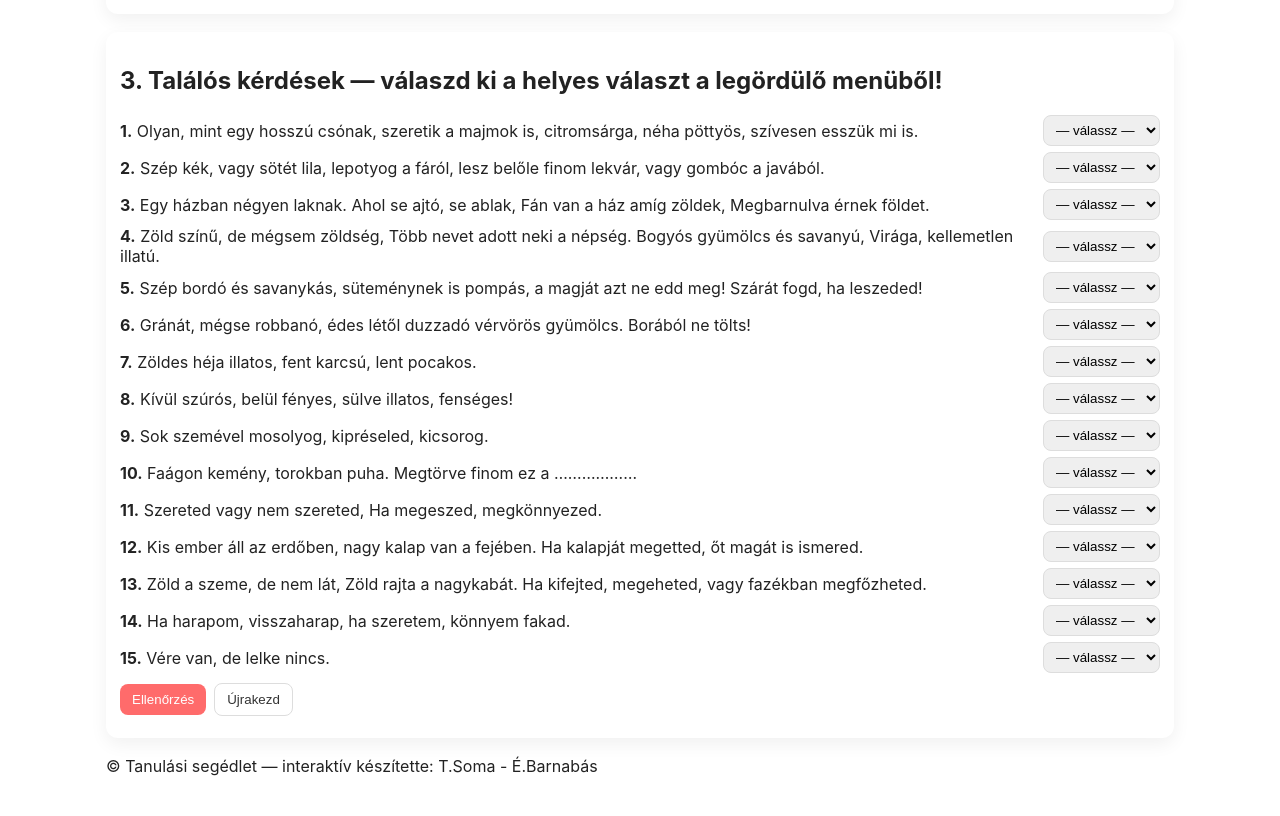
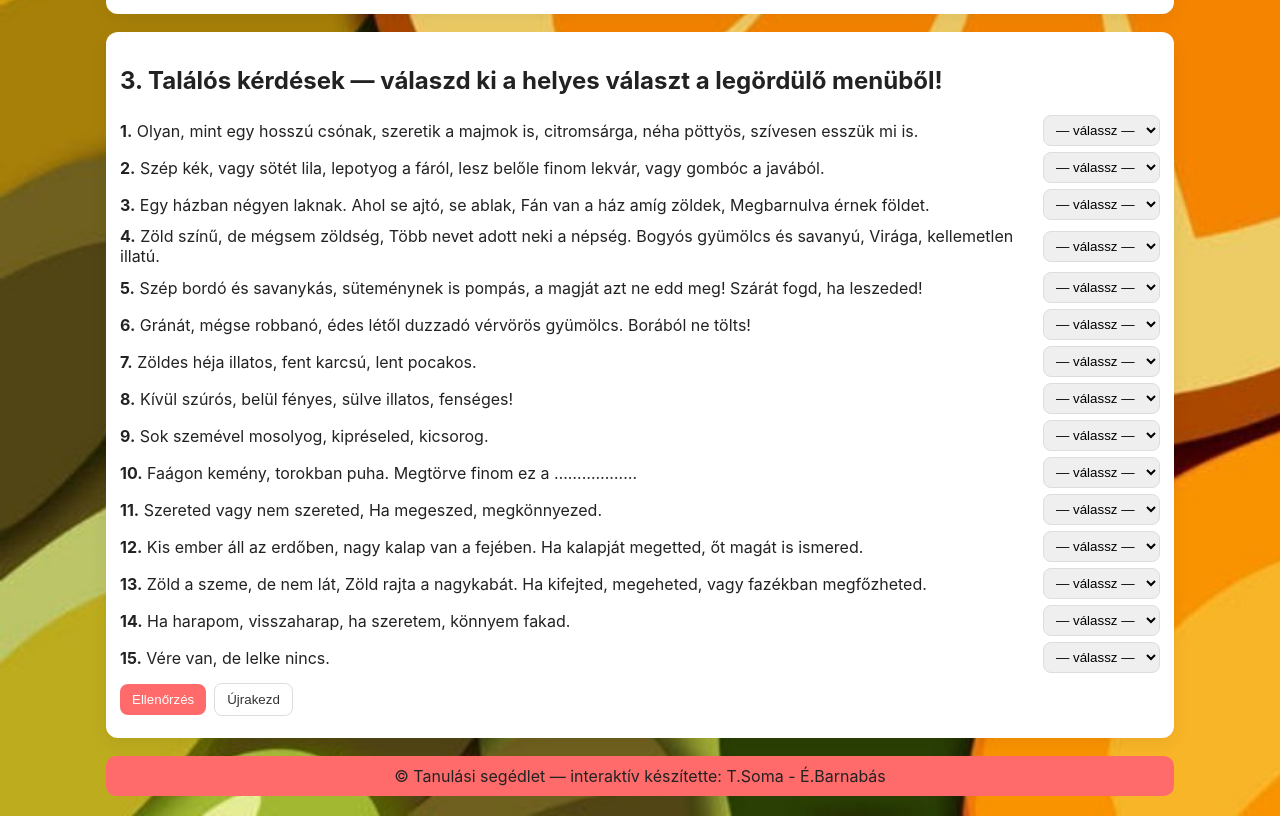
Before and after one commit to Blad2500/mathiasznap, a plain HTML site: page index.html in a window 1280 px wide. Shown: the part 1383-2199 px from the top of the page. Drawn offline with Linux system fonts and the light colour scheme.

Commit message:
kesz a hatter is de nem fix

```diff
--- a/style.css
+++ b/style.css
@@ -11,6 +11,10 @@ body{
   margin:0;
   background: linear-gradient(180deg,#fff8ef 0%, #fff 60%);
   color:#222;
+  background-image: url(wallpaperflare.com_wallpaper.jpg);
+  background-repeat: no-repeat;
+  background-size: cover;
+
 
 }
 
@@ -92,3 +96,12 @@ select.wrong {
   background-color: #ffecec;
   border-color: #ffb3b3;
 }
+
+footer{
+  background-color: #ff6b6b;
+  text-align: center;
+  margin: auto;
+  padding-top: 10px;
+  padding-bottom: 10px;
+  border-radius: 10px;
+}
```
Also changed, not shown: wallpaperflare.com_wallpaper.jpg (added).
